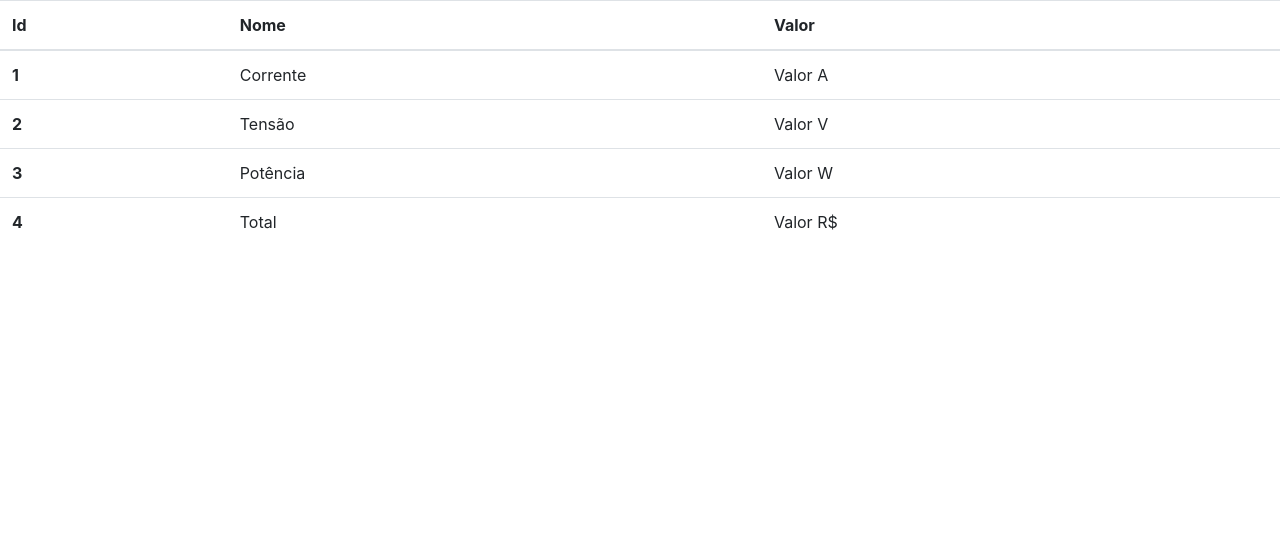
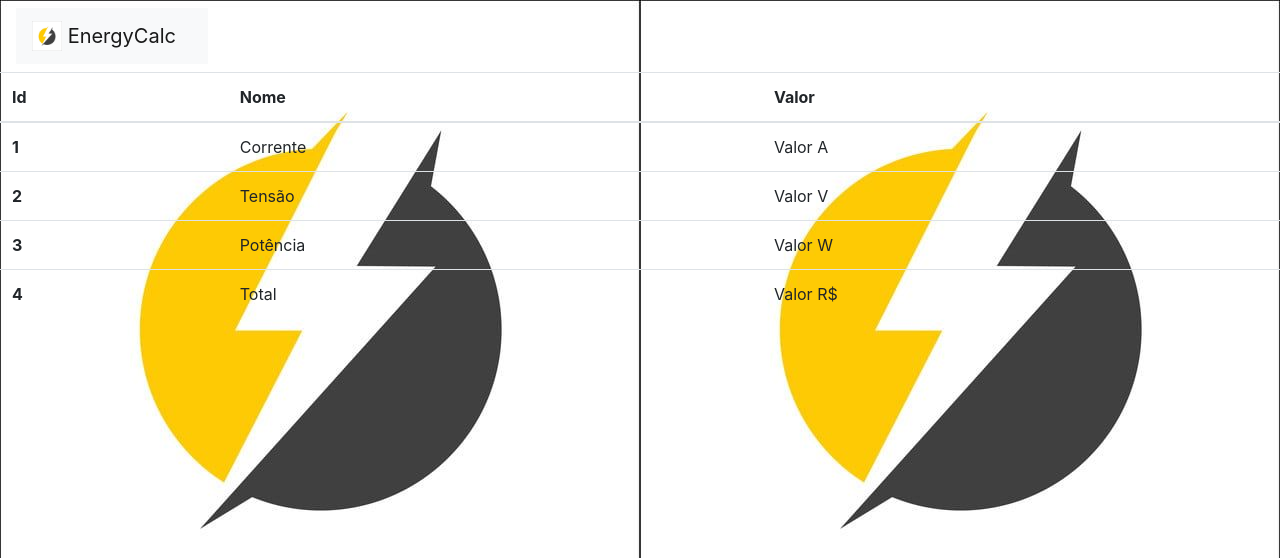
Before and after one commit to FerHe05/ProjetoArduino, a PHP site: page /menu.php in a window 1280 px wide. Shown: the top 558 px of the page. Run offline with PHP 8.4, Linux system fonts and the light colour scheme; the visitor is signed in with stand-in values (Sample User, id 1).

Commit message:
Add files via upload

```diff
--- a/projeto/menu.php
+++ b/projeto/menu.php
@@ -21,6 +21,16 @@ if (!isset($_SESSION["user"])) //se a sessão "user" n for iniciado
   <title>Document</title>
 </head>
 <body>
+<div class="navbar">
+  <!-- Image and text -->
+<nav class="navbar navbar-light bg-light">
+  <a class="navbar-brand" href="menu.php">
+    <img src="imagens/imglogo.jpg" width="30" height="30" class="d-inline-block align-top" alt="">
+    EnergyCalc
+  </a>
+</nav>
+</div>
+
 <table class="table">
   <thead>
     <tr>
@@ -56,5 +66,6 @@ if (!isset($_SESSION["user"])) //se a sessão "user" n for iniciado
     </tr>
   </tbody>
 </table>
+
 </body>
 </html>
--- a/projeto/menu_style.css
+++ b/projeto/menu_style.css
@@ -1,3 +1,4 @@
 body{
   position: hidden;
+  background-image: url("/imagens/imglogo.jpg");
 }
```
Also changed, not shown: projeto/imagens/imglogo.jpg (added).
